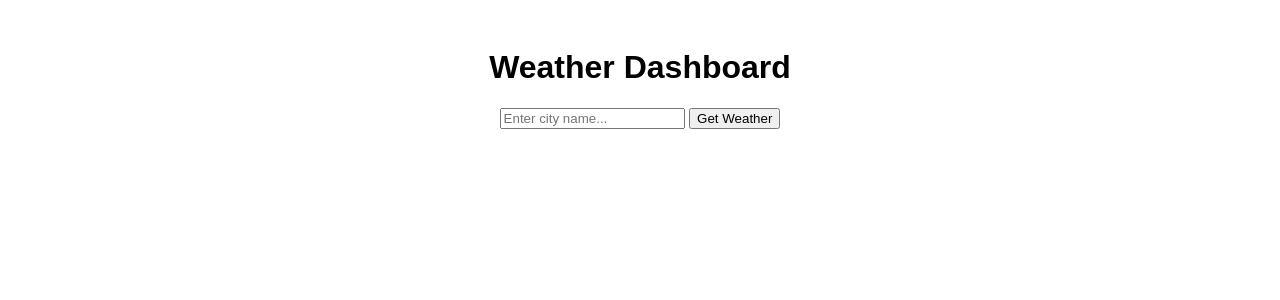
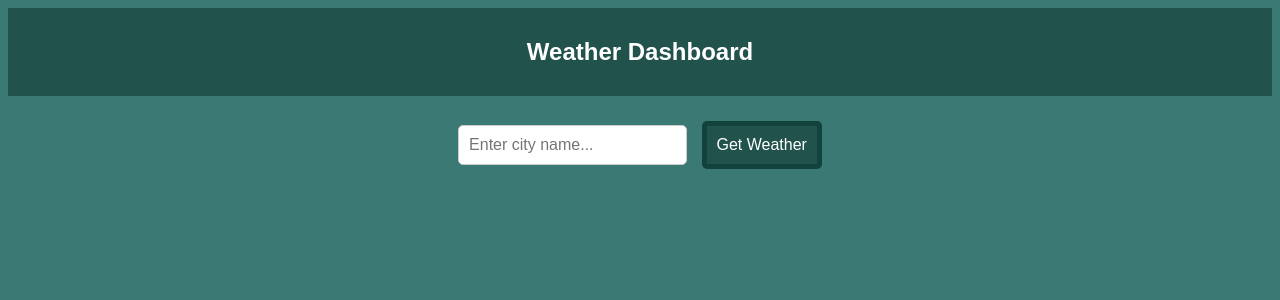
Before and after one commit to HakimM16/Weather-app---Flask-website, a Flask app: page / in a window 1280 px wide. Shown: the top 300 px of the page. Run offline with Flask 3, Linux system fonts and the light colour scheme.

Commit message:
Added basic styling to index.html and a nav bar

```diff
--- a/static/styles.css
+++ b/static/styles.css
@@ -1,21 +1,57 @@
 body {
     font-family: Arial, Helvetica, sans-serif;
     text-align: center;
-    padding: 20px;
+    padding: 0;
+    background-color: #3b7a74;
+    color: #fff;
+}
+
+.container {
+    display: flex;
+    flex-direction: column;
+    align-items: center;
+    justify-content: center;
 }
 
 form {
     margin: 20px auto;
 }
 
+input, button {
+    padding: 10px;
+    margin: 5px;
+    border: 1px solid #ccc;
+    border-radius: 5px;
+    font-size: 16px;
+}
+
+button {
+    background-color: #21524c;
+    color: white;
+    cursor: pointer;
+    border: 5px solid #11423b;
+}
+
+button:hover {
+    background-color: #11423b;
+}
+
 .weather {
     margin-top: 20px;
-    border: 1px solid #ccc;
+    border: 10px solid #21524c;
     padding: 10px;
     display: inline-block;
     text-align: left;
+    background-color: #49b8ad;
 }
 
 .error {
     color: red;
 }
+
+.nav-bar {
+    background-color: #21524c;
+    color: white;
+    padding: 10px 20px;
+    text-align: center;
+}
--- a/templates/index.html
+++ b/templates/index.html
@@ -7,7 +7,10 @@
     <link rel="stylesheet" href="/static/styles.css">
 </head>
 <body>
+    <nav class="nav-bar">
         <h1>Weather Dashboard</h1>
+    </nav>
+    <div class="container">
         <form action="/weather" method="POST">
             <input type="text" name="city" placeholder="Enter city name..." required>
             <button type="submit">Get Weather</button>
@@ -23,5 +26,6 @@
         {% elif error %}
             <p class="error">{{ error }}</p>
         {% endif %}
+    </div>
 </body>
 </html>
```
Lines whose indentation alone changed are shown as unchanged.
